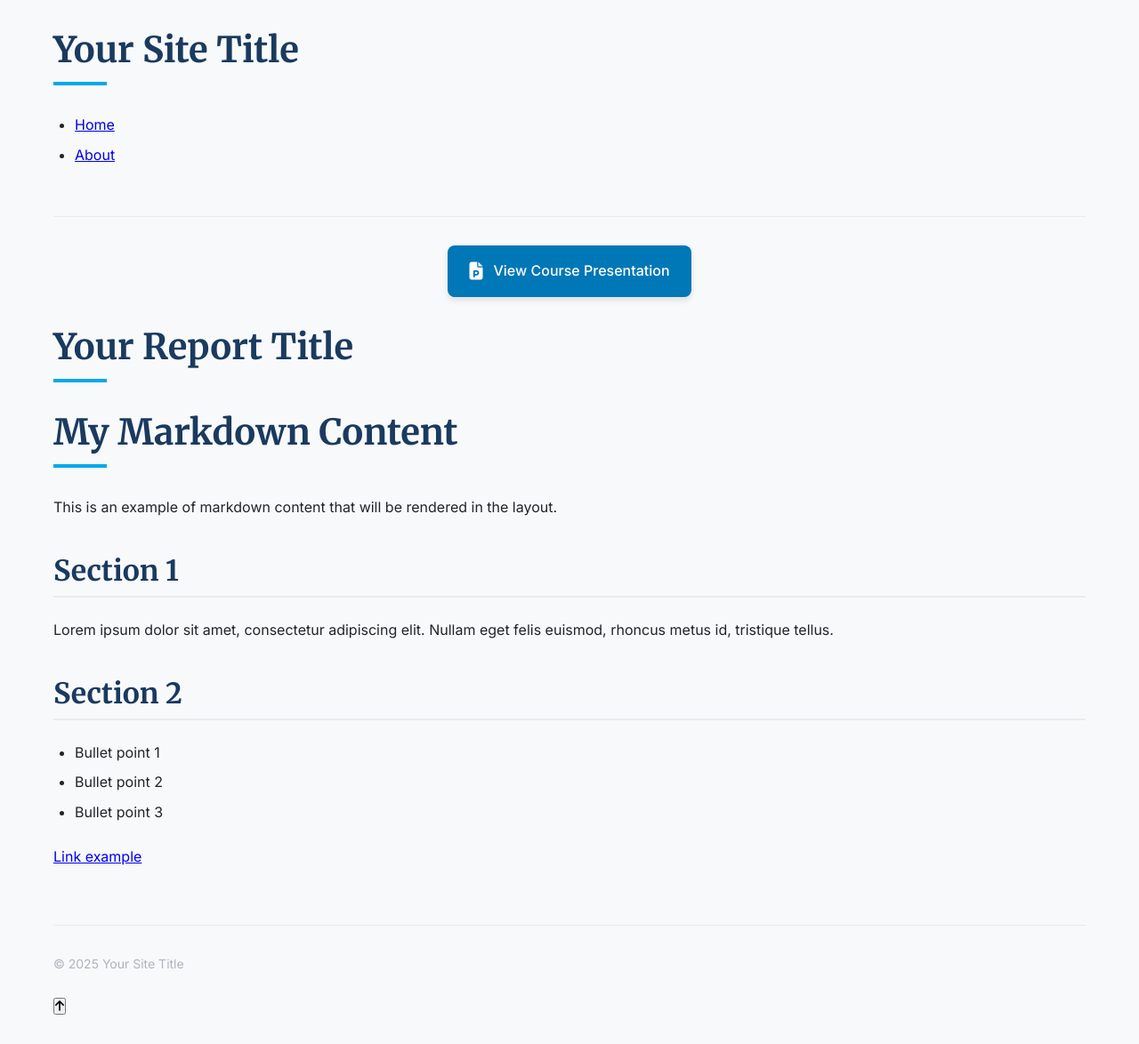
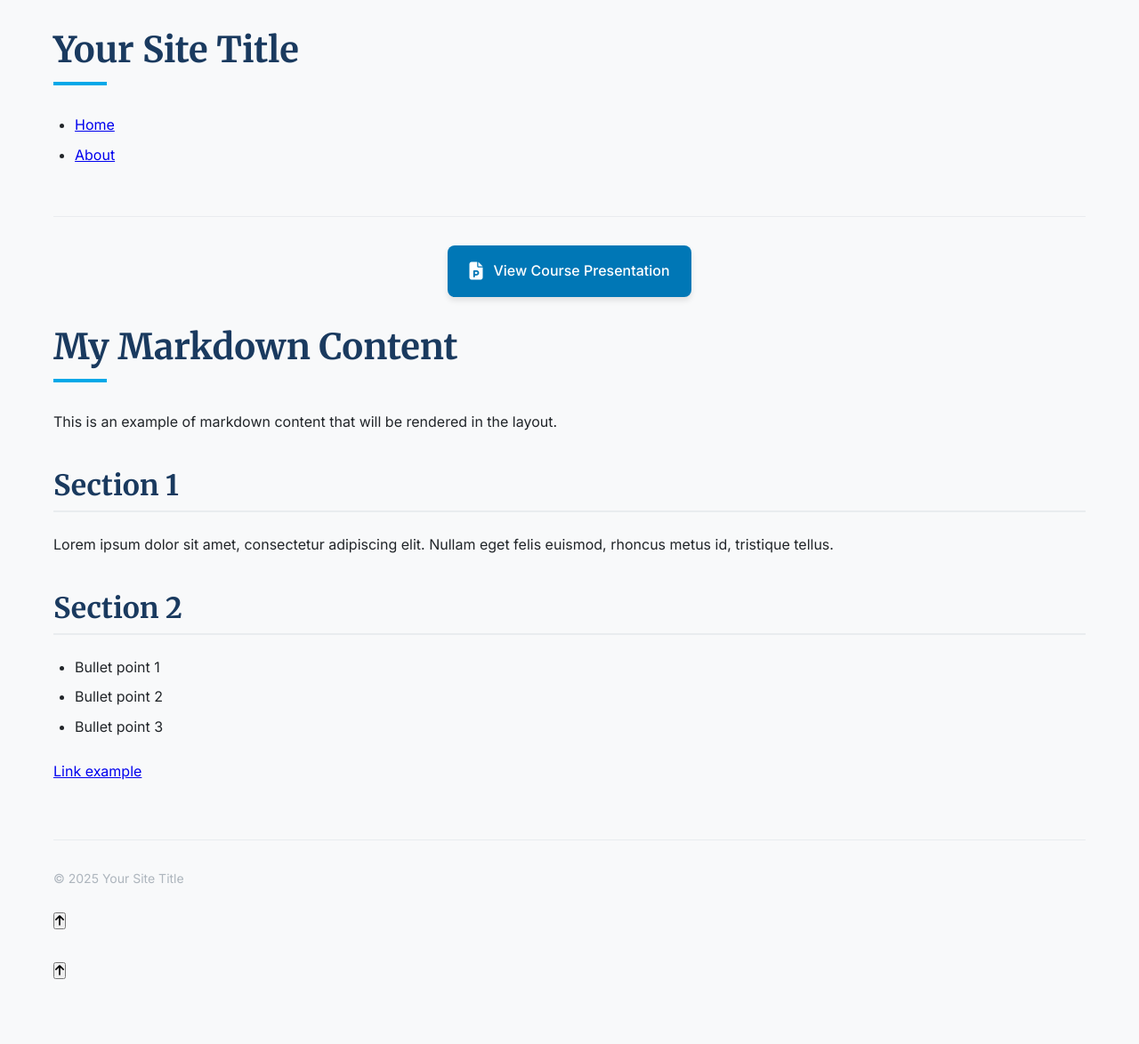
Before and after one commit to anshusrathe/FinBlogs, a Jekyll site: the page built from content/example.md, in a window 1280 px wide. Shown: the whole page at 89% size. Built offline with Jekyll 4.4.1, drawn with Linux system fonts in a browser that asks for light colours; after the commit the page ends 1104 px from its top, so only the background shows below that.

Commit message:
Merge remote changes and add my updates

```diff
--- a/_layouts/report.html
+++ b/_layouts/report.html
@@ -1,20 +1,46 @@
----
-layout: default
----
-<!-- Report Layout builds on default but adds PPT specific features -->
+<!DOCTYPE html>
+<html lang="en">
+<head>
+    <meta charset="UTF-8">
+    <meta name="viewport" content="width=device-width, initial-scale=1.0">
+    <title>{{ page.title }}</title>
+    <!-- Link to main CSS file with relative_url filter -->
+    <link rel="stylesheet" href="{{ '/assets/css/style.css' | relative_url }}">
+    <link rel="stylesheet" href="https://cdnjs.cloudflare.com/ajax/libs/font-awesome/6.4.0/css/all.min.css">
+</head>
+<body>
+    <!-- Include header -->
+    {% include header.html %}
+
+    <!-- Main content -->
+    <main>
+        <!-- Conditionally include PPT Component based on frontmatter -->
         {% if page.ppt_enabled %}
             {% include ppt-card-overlay.html %}
         {% endif %}
 
-<div class="report-container">
-    <h1>{{ page.title }}</h1>
+        <!-- Main content injected from individual pages -->
+        {{ content }}
+    </main>
 
-    {{ content }}
-</div>
+    <!-- Include footer -->
+    {% include footer.html %}
 
+    <!-- Back to top button -->
+    <button class="back-to-top" id="back-to-top" aria-label="Back to top">
+        <i class="fas fa-arrow-up"></i>
+    </button>
+
+    <!-- Optional JavaScript from default.html (if you have it) -->
+    <script src="{{ '/assets/js/main.js' | relative_url }}"></script>
+
+    <!-- Script to define pptJsonPath dynamically - Place AFTER including ppt-card-overlay.html -->
     {% if page.ppt_enabled %}
     <script>
         // Define pptJsonPath here, dynamically based on frontmatter
-    const pptJsonPath = '{{ page.ppt_json_path }}';
+        const pptJsonPath = '{{ page.ppt_json_path | relative_url }}';
     </script>
     {% endif %}
+
+</body>
+</html>
```
Lines whose indentation alone changed are shown as unchanged.
